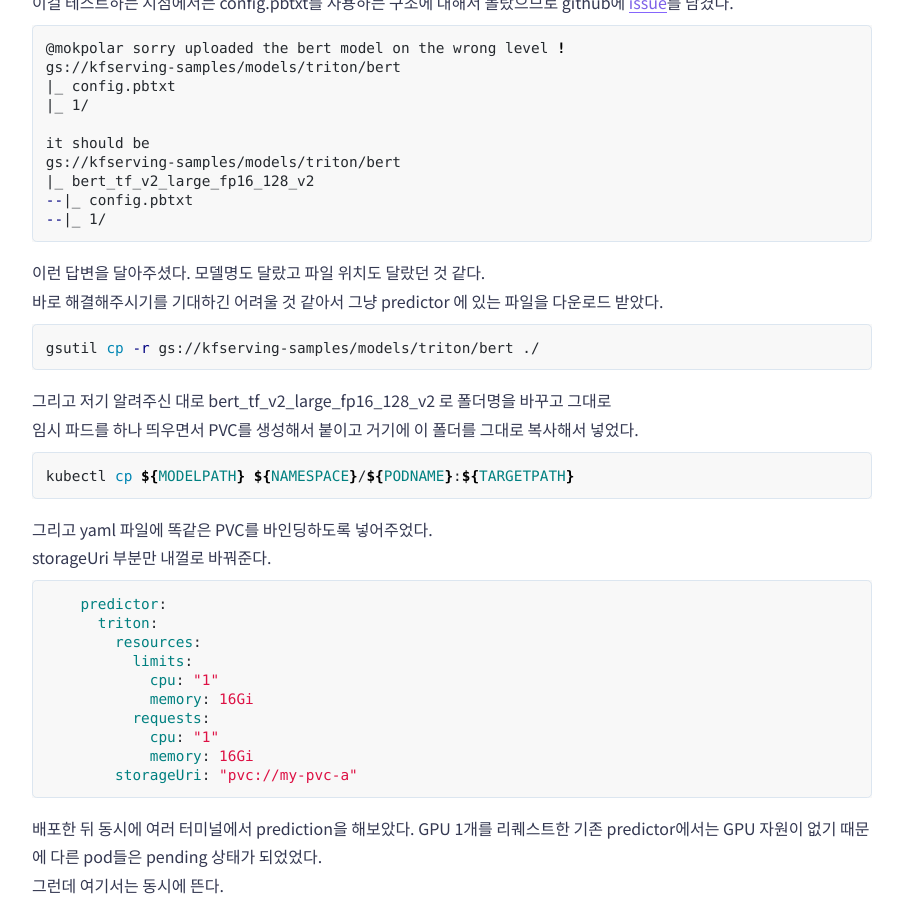
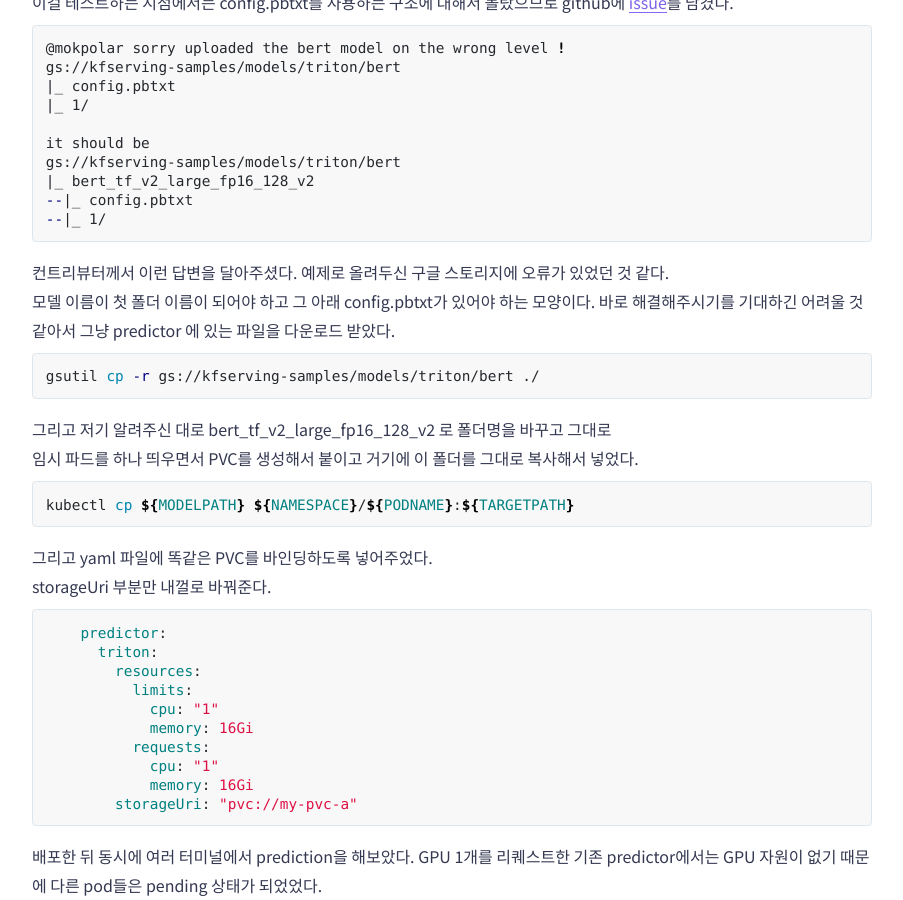
Before and after one commit to mokpolar/mokpolar.github.io, a Jekyll site: the page built from _posts/2020-09-12-nvidia_triton_server_1.md, in a window 1280 px wide and 900 px high, scrolled down 4566 px. Shown: the whole window, without its empty margins (188-1091 px from the left). Built offline with Jekyll 4.4.1, drawn with Linux system fonts in a browser that asks for light colours; comment, search, counter and statistics services are not loaded.

Commit message:
Update 2020-09-12-nvidia_triton_server_1.md

````diff
--- a/_posts/2020-09-12-nvidia_triton_server_1.md
+++ b/_posts/2020-09-12-nvidia_triton_server_1.md
@@ -205,7 +205,8 @@ gs://kfserving-samples/models/triton/bert
 --|_ 1/
 ```
 
-이런 답변을 달아주셨다. 모델명도 달랐고 파일 위치도 달랐던 것 같다.
+컨트리뷰터께서 이런 답변을 달아주셨다. 예제로 올려두신 구글 스토리지에 오류가 있었던 것 같다.
+모델 이름이 첫 폴더 이름이 되어야 하고 그 아래 config.pbtxt가 있어야 하는 모양이다.
 바로 해결해주시기를 기대하긴 어려울 것 같아서 그냥 predictor 에 있는 파일을 다운로드 받았다.
 
 ```bash
````
